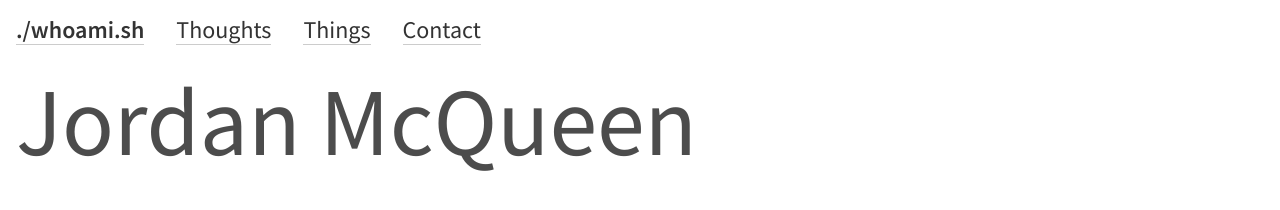
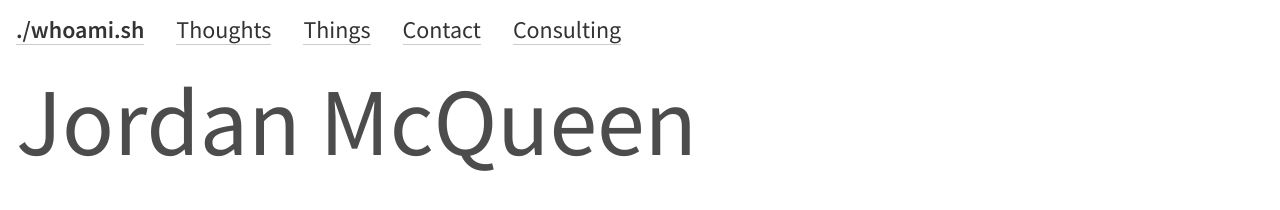
Before and after one commit to mcqueenjordan/mcqueenjordan.github.io, a Jekyll site: the page built from index.md, in a window 1280 px wide. Shown: the top 210 px of the page. Built offline with Jekyll 4.4.1, drawn with Linux system fonts in a browser that asks for light colours.

Commit message:
Add consulting navbar item

```diff
--- a/_layouts/default.html
+++ b/_layouts/default.html
@@ -28,6 +28,9 @@
                 <li class="mr4">
                     <a class="black-50 no-underline" href="/contact">Contact</a>
                 </li>
+                <li class="mr4">
+                    <a class="black-50 no-underline" href="/consulting">Consulting</a>
+                </li>
             </ul>
         </nav>
     </header>
```
